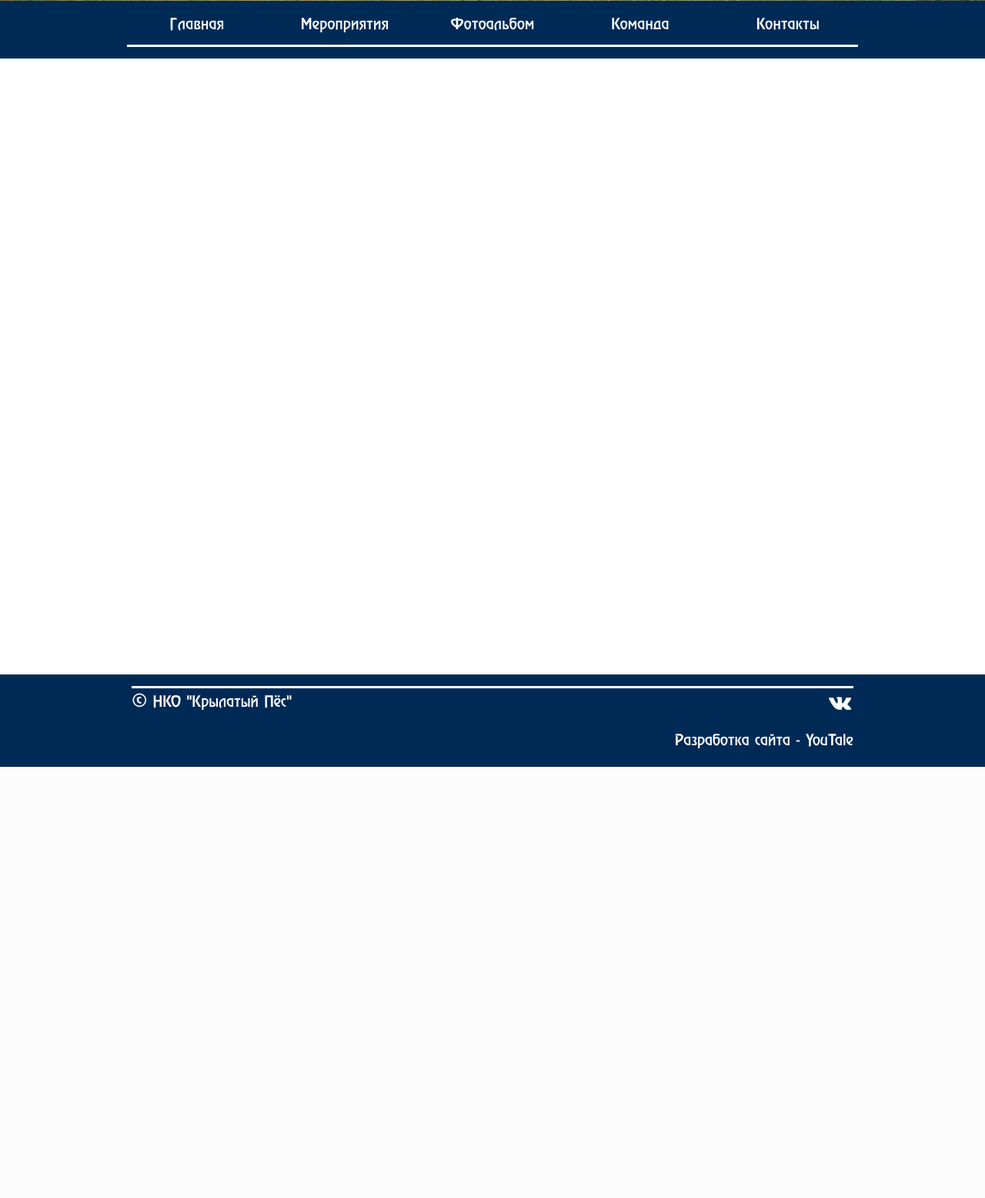
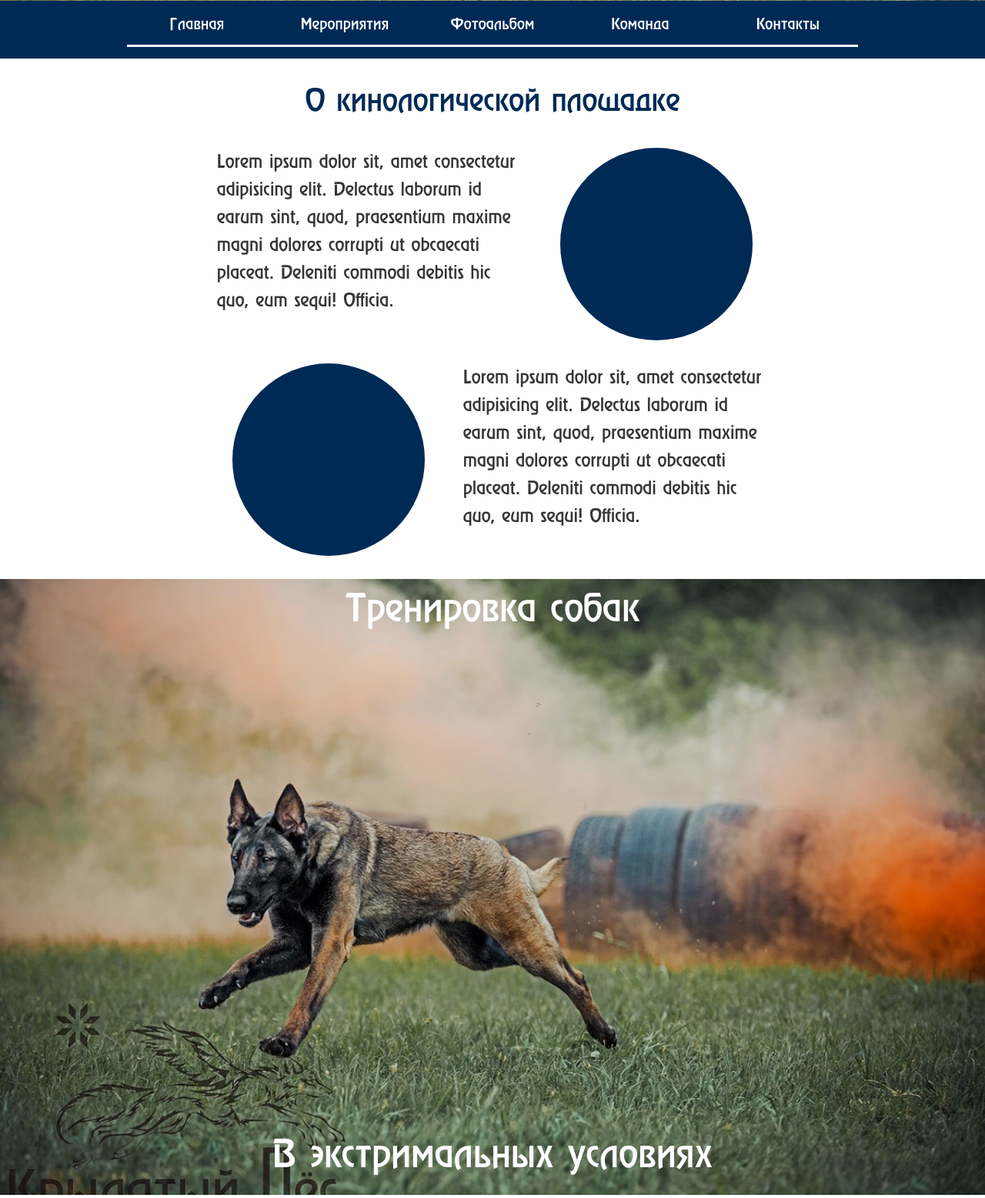
Before and after one commit to ivashmelev/wingsdog, a PHP site: page / in a window 1280 px wide. Shown: the part 399-1955 px from the top of the page at 77% size. Before the commit the page ends 1395 px from the top, so only its background shows below. Run offline with PHP 8.4, Linux system fonts and the light colour scheme; some libraries are stand-ins or nearby versions.

Commit message:
index page

```diff
--- /dev/null
+++ b/css/index.css
@@ -0,0 +1,56 @@
+
+.content{
+    margin: 30px auto;
+}
+
+.content-text{
+    margin: 30px auto;
+}
+
+.text-photo{
+    width: 250px;
+    height: 250px;
+    border-radius: 50%;
+    margin: 0 auto;
+    background-color: #002a56;
+}
+
+.content-back{
+    width: 100%;
+    height: 100vh;
+    background-image: url('/img/back-dog.jpg');
+    background-size: cover;
+    /* background-position: center center; */
+    box-shadow:0 0 0 5000px rgba(0, 0, 0, 0.120) inset;
+    text-align: center;
+}
+
+.text-back{
+    font-family: 'Rewi';
+    color: #ffffff;
+    font-size: 50px;
+}
+
+.content-back-txt{
+    width: 100%;
+    height: 100%;
+    position: relative;
+}
+
+.margin-text{
+    width: 100%;
+    position: absolute;
+}
+.mt-up{
+    top: 0;
+}
+
+.mt-down{
+    bottom: 0;
+}
+
+@media only screen and (max-width: 930px){
+    .text-back{
+        font-size: 40px;
+    }
+}
--- a/css/style.css
+++ b/css/style.css
@@ -71,7 +71,7 @@ html{
 
 .content{
     width: 100%;
-    height: 100vh;
+    /* height: 100vh; */
 }
 
 
--- a/index.php
+++ b/index.php
@@ -17,6 +17,7 @@
     <link rel="stylesheet" href="css/style.css"  type="text/css">
     <link rel="stylesheet" href="css/adaptiv.css"  type="text/css">
     <link rel="stylesheet" href="css/menu.css"  type="text/css">
+    <link rel="stylesheet" href="css/index.css"  type="text/css">
     <title>Крылатый Пёс</title>
 </head>
 <body>
@@ -76,7 +77,80 @@
         </div>
         <div class="content">
             <div class="container-fluid">
+                <div class="row justify-content-center">
+                    <div class="col-lg-6">
+                        <h2 class="head-h2" style="text-align: center">О кинологической площадке</h2>
+                    </div>
+                </div>
+                <div class="content-text">
+                    <div class="row justify-content-center">
+                        <div class="col-xl-3 col-lg-3 col-md-8 ">
+                            <div class="text-photo">
 
+                            </div>
+                        </div>
+                        <div class="col-xl-4 col-lg-4 col-md-8 order-lg-first">
+                            <p class="text-p">Lorem ipsum dolor sit, amet consectetur adipisicing elit. Delectus laborum id earum sint, quod, praesentium maxime magni dolores corrupti ut obcaecati placeat. Deleniti commodi debitis hic quo, eum sequi! Officia.</p>
+                        </div>
+                    </div>
+                </div>
+                <div class="content-text">
+                    <div class="row justify-content-center">
+                        <div class="col-xl-3 col-lg-3 col-md-8">
+                            <div class="text-photo">
+
+                            </div>
+                        </div>
+                        <div class="col-xl-4 col-lg-4 col-md-8">
+                            <p class="text-p">Lorem ipsum dolor sit, amet consectetur adipisicing elit. Delectus laborum id earum sint, quod, praesentium maxime magni dolores corrupti ut obcaecati placeat. Deleniti commodi debitis hic quo, eum sequi! Officia.</p>
+                        </div>
+                    </div>
+                </div>
+            </div>
+        </div>
+
+        <div class="content-back">
+            <div class="content-back-txt">
+                <div class="margin-text mt-up">
+                    <p class="text-back">Тренировка собак</p>
+                </div>
+                <div class="margin-text mt-down">
+                    <p class="text-back">В экстримальных условиях</p>
+                </div>
+            </div>
+        </div>
+
+        <div class="content">
+            <div class="container-fluid">
+                <div class="row justify-content-center">
+                    <div class="col-lg-6">
+                        <h2 class="head-h2" style="text-align: center">Развитие навыков и соревнования</h2>
+                    </div>
+                </div>
+                <div class="content-text">
+                    <div class="row justify-content-center">
+                        <div class="col-xl-3 col-lg-3 col-md-8 ">
+                            <div class="text-photo">
+
+                            </div>
+                        </div>
+                        <div class="col-xl-4 col-lg-4 col-md-8 order-lg-first">
+                            <p class="text-p">Lorem ipsum dolor sit, amet consectetur adipisicing elit. Delectus laborum id earum sint, quod, praesentium maxime magni dolores corrupti ut obcaecati placeat. Deleniti commodi debitis hic quo, eum sequi! Officia.</p>
+                        </div>
+                    </div>
+                </div>
+                <div class="content-text">
+                    <div class="row justify-content-center">
+                        <div class="col-xl-3 col-lg-3 col-md-8">
+                            <div class="text-photo">
+
+                            </div>
+                        </div>
+                        <div class="col-xl-4 col-lg-4 col-md-8">
+                            <p class="text-p">Lorem ipsum dolor sit, amet consectetur adipisicing elit. Delectus laborum id earum sint, quod, praesentium maxime magni dolores corrupti ut obcaecati placeat. Deleniti commodi debitis hic quo, eum sequi! Officia.</p>
+                        </div>
+                    </div>
+                </div>
             </div>
         </div>
         <div class="footer">
```
Also changed, not shown: img/back-dog.jpg (added).
